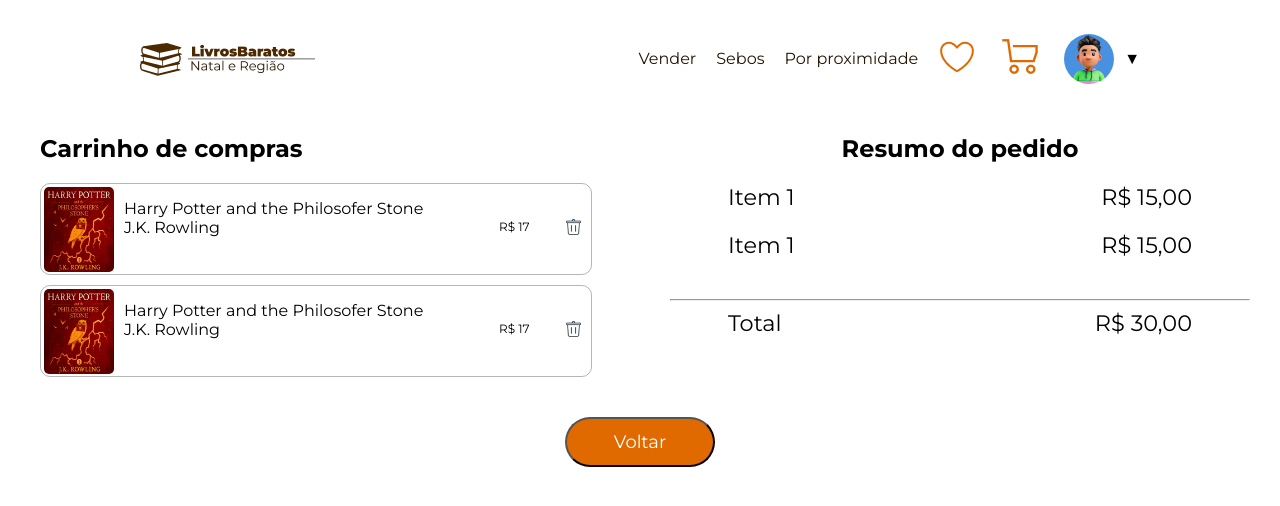
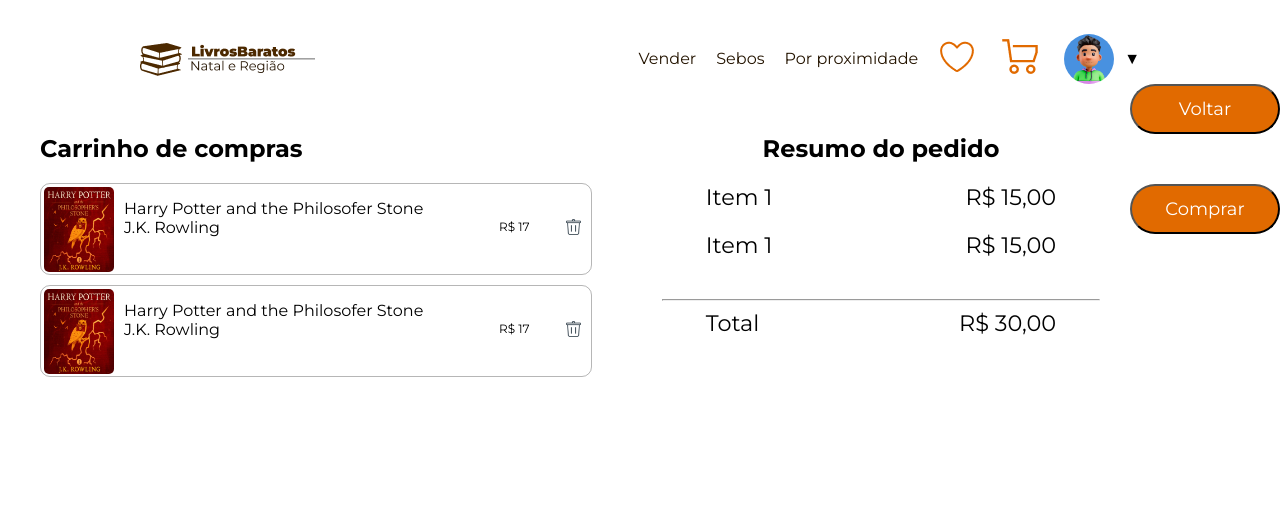
Before and after one commit to LuizAugusto21/livros-baratos, a React (Create React App) app: page / in a window 1280 px wide. Shown: the top 506 px of the page. Built offline with nearby package versions, Linux system fonts and the light colour scheme.

Commit message:
Salvando para mudar de branch

```diff
--- a/src/pages/shopping/ShoppingCart.css
+++ b/src/pages/shopping/ShoppingCart.css
@@ -1,17 +1,11 @@
 .container-principal{
     display: flex;
+    flex-wrap: wrap;
 
     .bloco-lista-itens{
         flex: 1;
         padding: 10px;
         margin: 20px;
-
-        /* margin-top: 120px;
-        margin-left: 100px;
-        float: left;
-        display: inline-block; */
-        /* height: 400px; Pensar numa maneira disso acompanhar o tamanho da lista de itens */
-        /* width: 680px;  */
 
         h2{
                 color:black;
@@ -21,12 +15,6 @@
 
         .texto-carrinho-vazio{
             color:rgba(0, 0, 0, 0.274);
-        }
-
-        .container-botao-voltar{
-            width: 100%;
-            position: fixed;
-            bottom: 60px;
         }
     }
 
@@ -78,4 +66,8 @@
         }
 
     }
+
+    /* .container-botao-geral{
+
+    } */
 }
--- a/src/pages/shopping/ShoppingCart.js
+++ b/src/pages/shopping/ShoppingCart.js
@@ -41,15 +41,16 @@
                                     <div className="total-resumo-texto">Total</div>
                                     <div className="total-resumo-preco">R$ 30,00</div>
                                 </div>
-
+                            </div>
+                                <div className="conteiner-botao-geral">
+                                <Button></Button>
+                                <div>
+                                <Button className="conteiner-botao-geral"text="Comprar"></Button>
+                            </div>
                             </div>
                         </>
                     }
             </div>
-
-            <div className="container-botao-voltar">
-                <Button></Button>
-            </div>
         </div>
     );
 }
```
